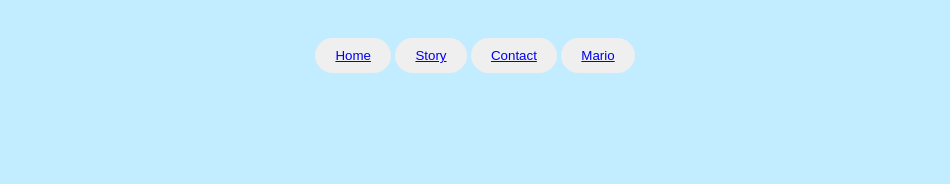
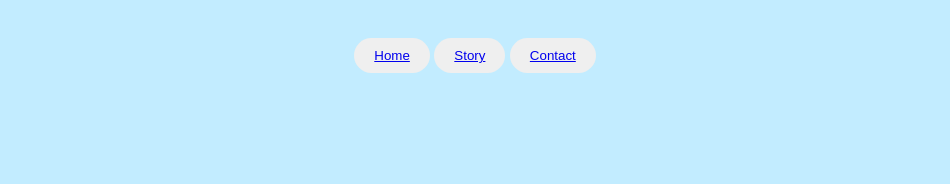
Before and after one commit to hepedroll/top3, a plain HTML site: page 404.html in a window 1280 px wide. Shown: the top 184 px of the page, 72-1022 px from the left. Drawn offline with Linux system fonts and the light colour scheme.

Commit message:
Update 404.html

```diff
--- a/404.html
+++ b/404.html
@@ -23,10 +23,6 @@
                 </button>
                 <button>
                     <a href="Error.html"> Contact </a>
-                </button>
-
-                  <button>
-                    <a href="Error.html"> Mario </a>
                 </button>
 
 
```
